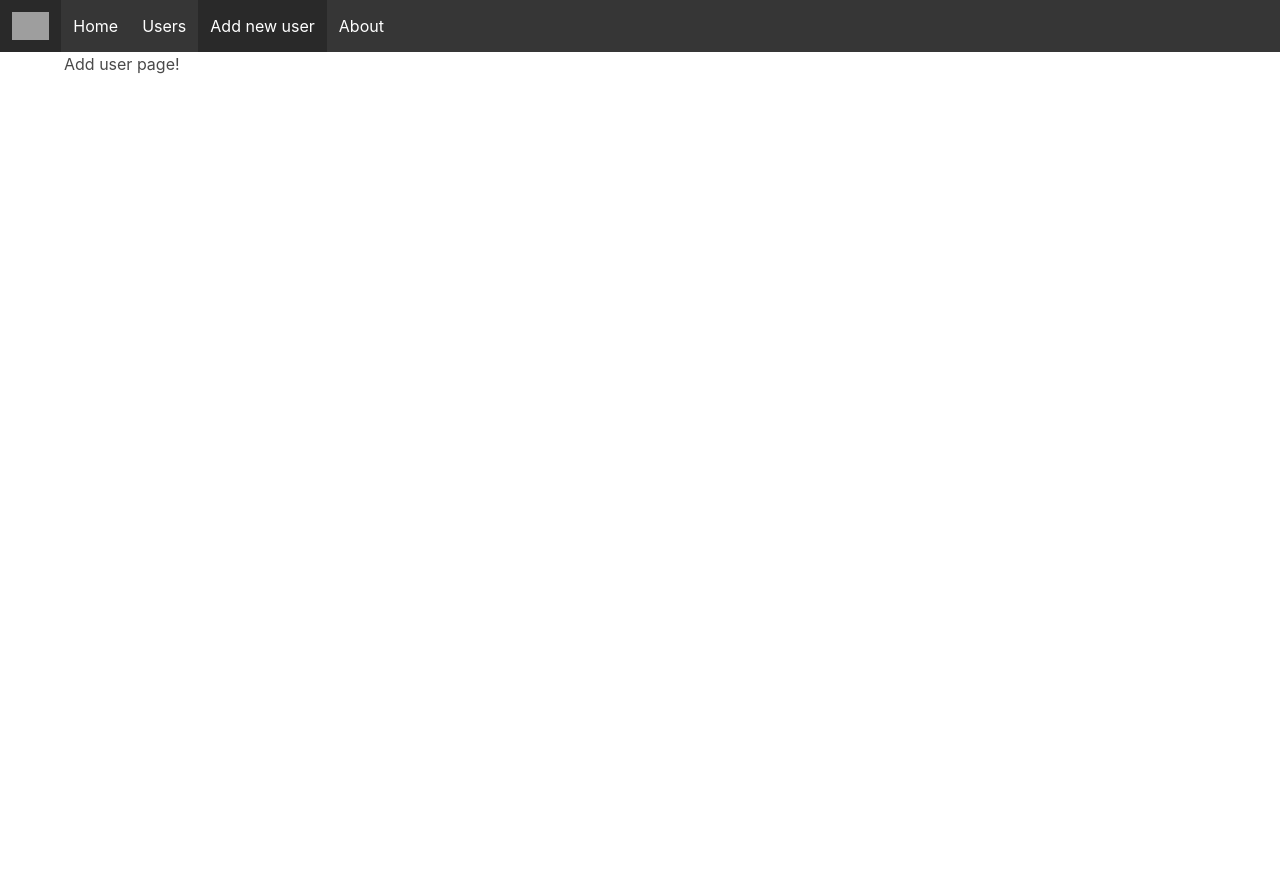
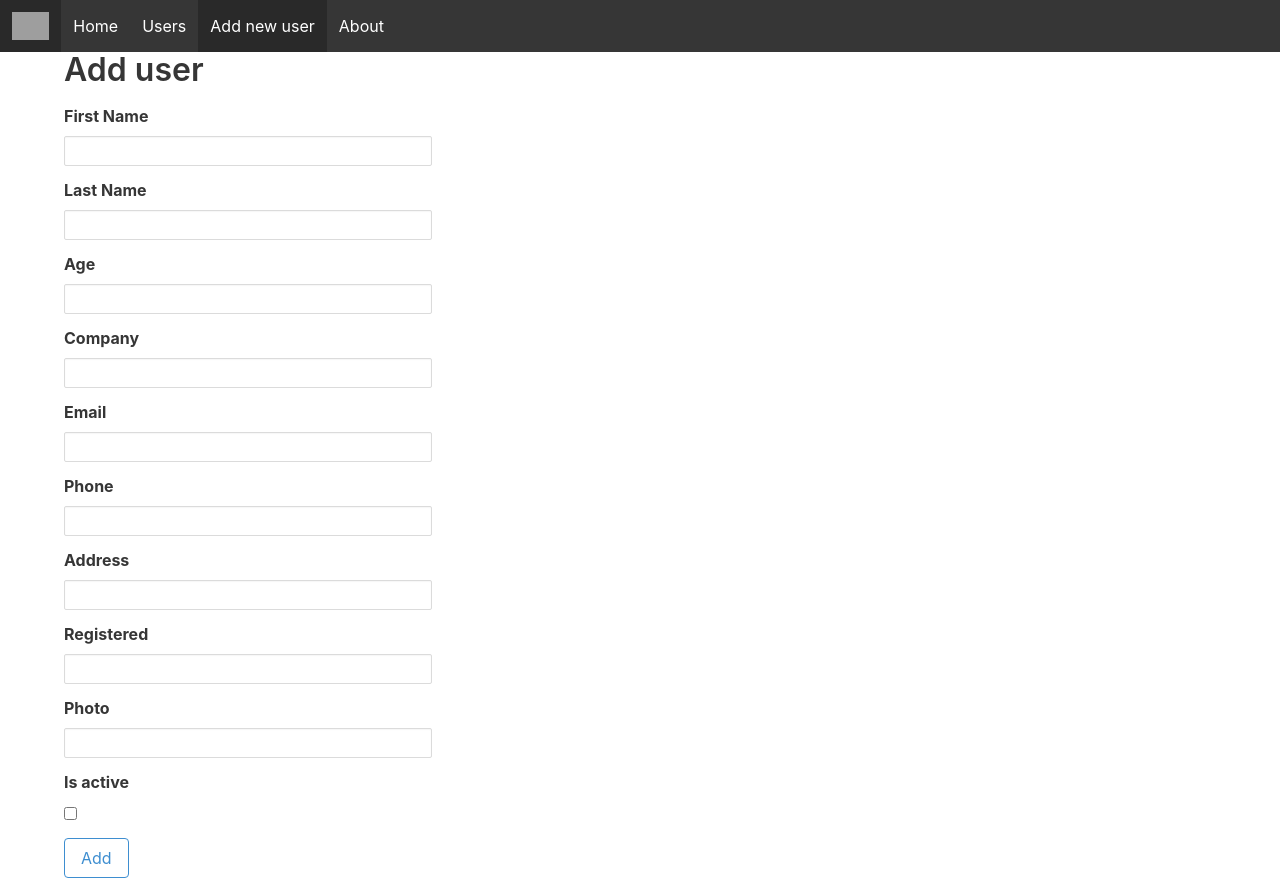
Before and after one commit to 4doge/learn-vue-project, a Vue app: page /users/new in a window 1280 px wide. Before the commit the page ends 800 px from the top, so only its background shows below. Built offline with nearby package versions, Linux system fonts and the light colour scheme; grey boxes are pictures that could not be loaded; what v-copy, v-tooltip would draw is missing.

Commit message:
fix labels for attr, add handler for add user form

```diff
--- a/src/components/AddUser.vue
+++ b/src/components/AddUser.vue
@@ -1,11 +1,177 @@
 <template>
-  <div>
-    <p>Add user page!</p>
+  <div class="columns">
+    <div class="column is-one-third">
+      <div>
+        <h1>Add user</h1>
+        <form
+          action="#"
+          @submit.prevent="addUser(user)">
+          <div class="field">
+            <label
+              for="firstName"
+              class="label">First Name</label>
+            <div class="control">
+              <input
+                id="firstName"
+                v-model="user.firstName"
+                class="input is-small"
+                name="firstName"
+                type="text">
+            </div>
+          </div>
+          <div class="field">
+            <label
+              for="lastName"
+              class="label">Last Name</label>
+            <div class="control">
+              <input
+                id="lastName"
+                v-model="user.lastName"
+                class="input is-small"
+                name="lastName"
+                type="text">
+            </div>
+          </div>
+          <div class="field">
+            <label
+              for="age"
+              class="label">Age</label>
+            <div class="control">
+              <input
+                id="age"
+                v-model="user.age"
+                class="input is-small"
+                name="age"
+                type="number">
+            </div>
+          </div>
+          <div class="field">
+            <label
+              for="company"
+              class="label">Company</label>
+            <div class="control">
+              <input
+                id="company"
+                v-model="user.company"
+                class="input is-small"
+                name="company"
+                type="text">
+            </div>
+          </div>
+          <div class="field">
+            <label
+              for="email"
+              class="label">Email</label>
+            <div class="control">
+              <input
+                id="email"
+                v-model="user.email"
+                class="input is-small"
+                name="email"
+                type="email">
+            </div>
+          </div>
+          <div class="field">
+            <label
+              for="phone"
+              class="label">Phone</label>
+            <div class="control">
+              <input
+                id="phone"
+                v-model="user.phone"
+                class="input is-small"
+                name="phone"
+                type="text">
+            </div>
+          </div>
+          <div class="field">
+            <label
+              for="address"
+              class="label">Address</label>
+            <div class="control">
+              <input
+                id="address"
+                v-model="user.address"
+                class="input is-small"
+                name="address"
+                type="text">
+            </div>
+          </div>
+          <div class="field">
+            <label
+              for="phone"
+              class="label">Registered</label>
+            <div class="control">
+              <input
+                id="registered"
+                v-model="user.registered"
+                class="input is-small"
+                name="registered"
+                type="text">
+            </div>
+          </div>
+          <div class="field">
+            <label
+              for="phone"
+              class="label">Photo</label>
+            <div class="control">
+              <input
+                id="photo"
+                v-model="user.photo"
+                class="input is-small"
+                name="photo"
+                type="text">
+            </div>
+          </div>
+          <div class="field">
+            <label
+              for="isActive"
+              class="label">Is active</label>
+            <div class="control">
+              <input
+                id="isActive"
+                v-model="user.isActive"
+                class="checkbox is-small"
+                name="isActive"
+                type="checkbox">
+            </div>
+          </div>
+          {{ user.isActive }}
+          <button
+            class="button is-outlined is-info"
+            type="submit">Add</button>
+        </form>
+      </div>
+    </div>
   </div>
 </template>
 
 <script>
+import http from '@/utils/http.js';
+import router from '@/router.js';
+
 export default {
-  name: 'AddUser'
+  name: 'AddUser',
+  data: () => ({
+    user: {}
+  }),
+  methods: {
+    addUser() {
+      http
+        .post('/users', this.user)
+        .then(response => {
+          if (response.status === 201) {
+            router.push({
+              name: 'users'
+            });
+          } else {
+            console.log(response.statusText);
+          }
+        })
+        .catch(error => {
+          console.log(error);
+        });
+    }
+  }
 };
 </script>
--- a/src/components/EditUser.vue
+++ b/src/components/EditUser.vue
@@ -92,7 +92,7 @@
             </div>
             <div class="field">
               <label
-                for="phone"
+                for="address"
                 class="label">Address</label>
               <div class="control">
                 <input
@@ -105,12 +105,12 @@
             </div>
             <div class="field">
               <label
-                for="phone"
+                for="registered"
                 class="label">Registered</label>
               <div class="control">
                 <input
                   id="registered"
-                  v-model="user.phone"
+                  v-model="user.registered"
                   class="input is-small"
                   name="registered"
                   type="text">
```
